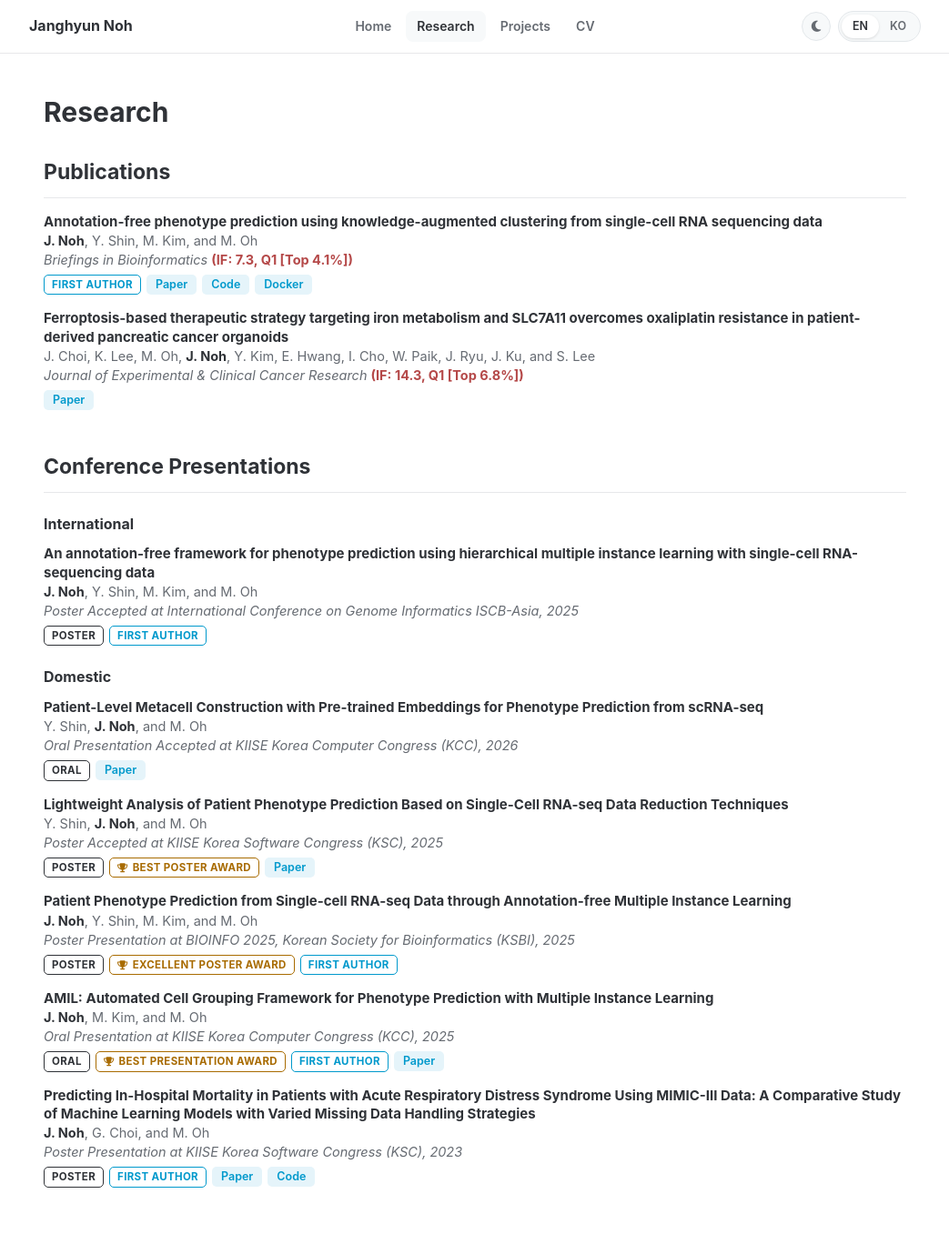
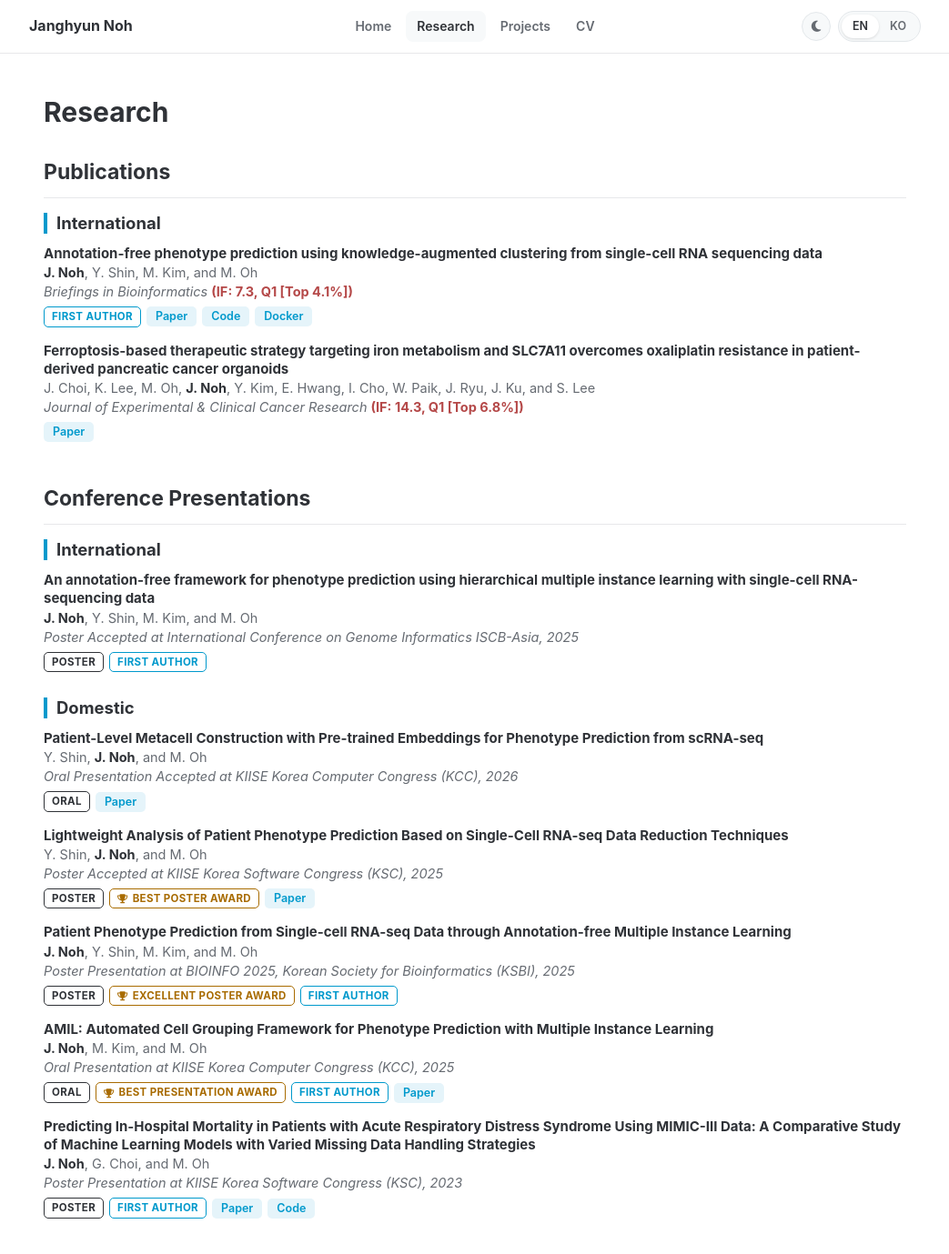
Before and after one commit to janghyunnoh/janghyunnoh.github.io, a Jekyll site: the page built from research/index.md, in a window 1280 px wide and 1400 px high. Shown: the top 1379 px of the window at 91% size, without its empty margins (118-1161 px from the left). Built offline with Jekyll 4.4.1, drawn with Linux system fonts in a browser that asks for light colours.

Commit message:
Research: group publications by international/domestic, emphasize scope headings
Co-Authored-By: Claude Opus 5.5 <noreply@anthropic.com>
Claude-Session: https://claude.ai/code/session_01KSQJoZP1auZdYkoBxWPSet

```diff
--- a/_includes/sections/research.html
+++ b/_includes/sections/research.html
@@ -2,9 +2,16 @@
 
 <section id="publications">
     <h2>{{ L.publications }}</h2>
+    {%- assign scopes = "international,domestic" | split: "," %}
+    {%- for scope in scopes %}
+    {%- assign pubs = site.data.publications | where: "scope", scope %}
+    {%- if pubs.size > 0 %}
+    <h3 class="scope-head">{% if scope == "domestic" %}{{ L.domestic }}{% else %}{{ L.international }}{% endif %}</h3>
     <ul class="entries">
-        {%- for it in site.data.publications %}{% include item-pub.html item=it %}{% endfor %}
+        {%- for it in pubs %}{% include item-pub.html item=it %}{% endfor %}
     </ul>
+    {%- endif %}
+    {%- endfor %}
 </section>
 
 <section id="presentations">
@@ -13,7 +20,7 @@
     {%- for scope in scopes %}
     {%- assign confs = site.data.conferences | where: "scope", scope %}
     {%- if confs.size > 0 %}
-    <h3>{% if scope == "domestic" %}{{ L.domestic }}{% else %}{{ L.international }}{% endif %}</h3>
+    <h3 class="scope-head">{% if scope == "domestic" %}{{ L.domestic }}{% else %}{{ L.international }}{% endif %}</h3>
     <ul class="entries">
         {%- for it in confs %}{% include item-pub.html item=it %}{% endfor %}
     </ul>
--- a/assets/css/profile.css
+++ b/assets/css/profile.css
@@ -166,6 +166,15 @@ h2 {
 }
 h2 .more { font-size: 13px; font-weight: 600; }
 h3 { font-size: 16px; margin: 22px 0 10px; }
+h3.scope-head {
+  font-size: 18.5px;
+  font-weight: 700;
+  margin: 28px 0 12px;
+  padding-left: 10px;
+  border-left: 4px solid var(--accent);
+  line-height: 1.25;
+}
+h2 + h3.scope-head { margin-top: 6px; }
 p { margin-bottom: 12px; max-width: 72ch; }
 .muted { color: var(--muted); }
 
```
Also changed, not shown: _data/publications.yml (+5 -2 lines).
